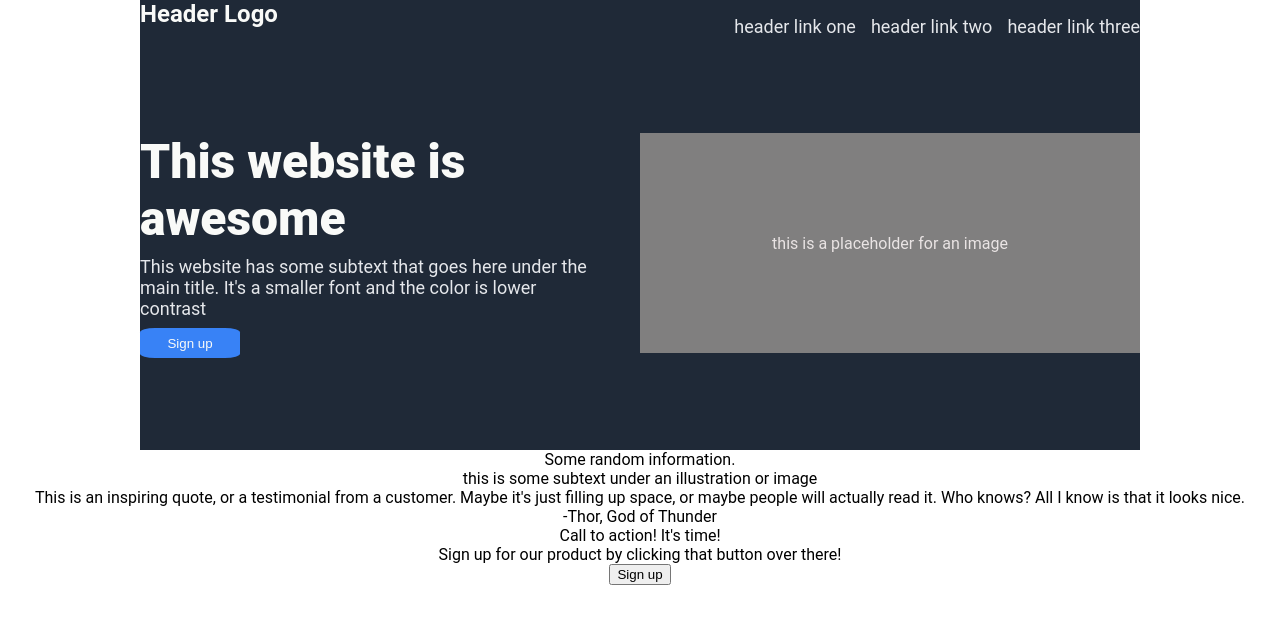
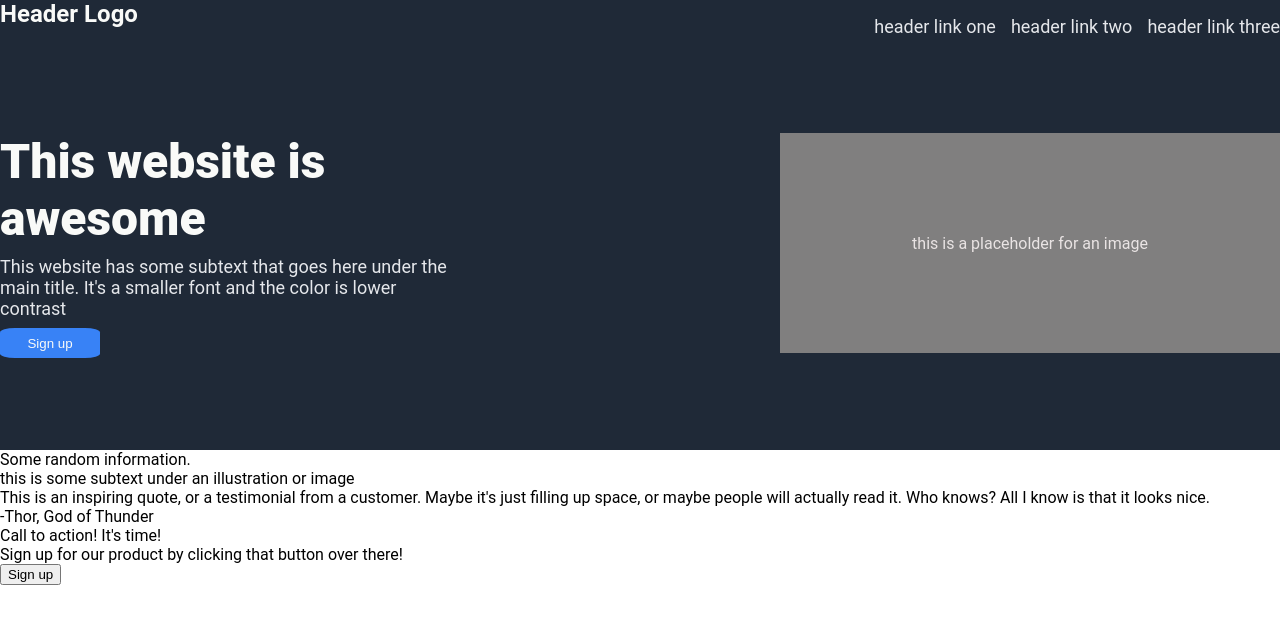
Before and after one commit to julian-khan/landing-page-project, a plain HTML site: page index.html in a window 1280 px wide. Drawn offline with Linux system fonts and the light colour scheme.

Commit message:
Change body padding to 0

```diff
--- a/style.css
+++ b/style.css
@@ -1,9 +1,5 @@
 body {
-    display: flex;
-    flex-direction: column;
-    align-items: center;
-    width: vw;
-    margin-top: 0;
+    margin: 0;
 }
 
 div {
@@ -11,16 +7,15 @@ div {
 }
 
 .upper_container {
-    width: vw;
     display: column;
     gap: 250px, 50px;
+    flex: 1 1 auto;
 }
 
 
 .header_hero_content {
     background: #1F2937;
     height: 450px;
-    width: 1000px;
     display: flex;
     flex-direction: column;
     gap: 80px 0;
@@ -58,7 +53,6 @@ li {
 
 .hero_section {
     display: flex;
-    width: vw;
     justify-content: space-between;
 }
 
```
